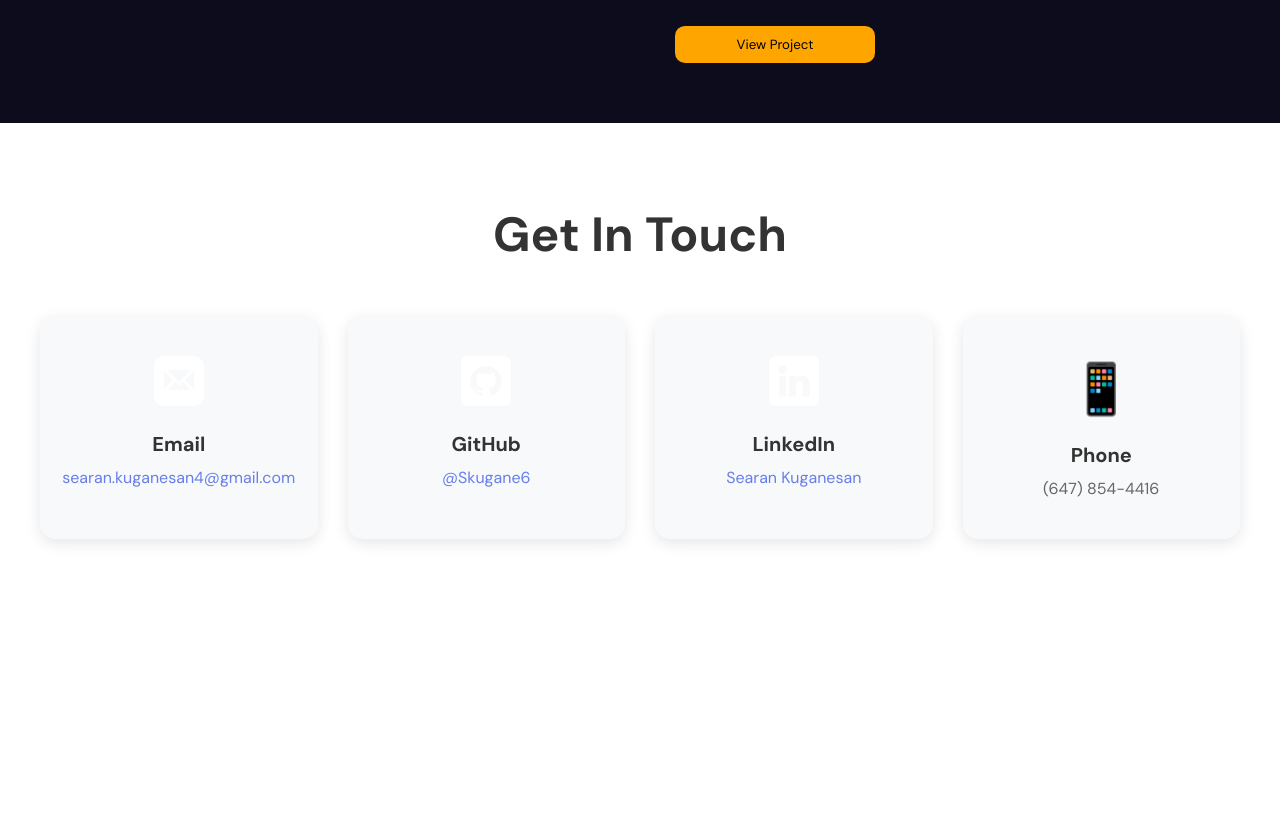
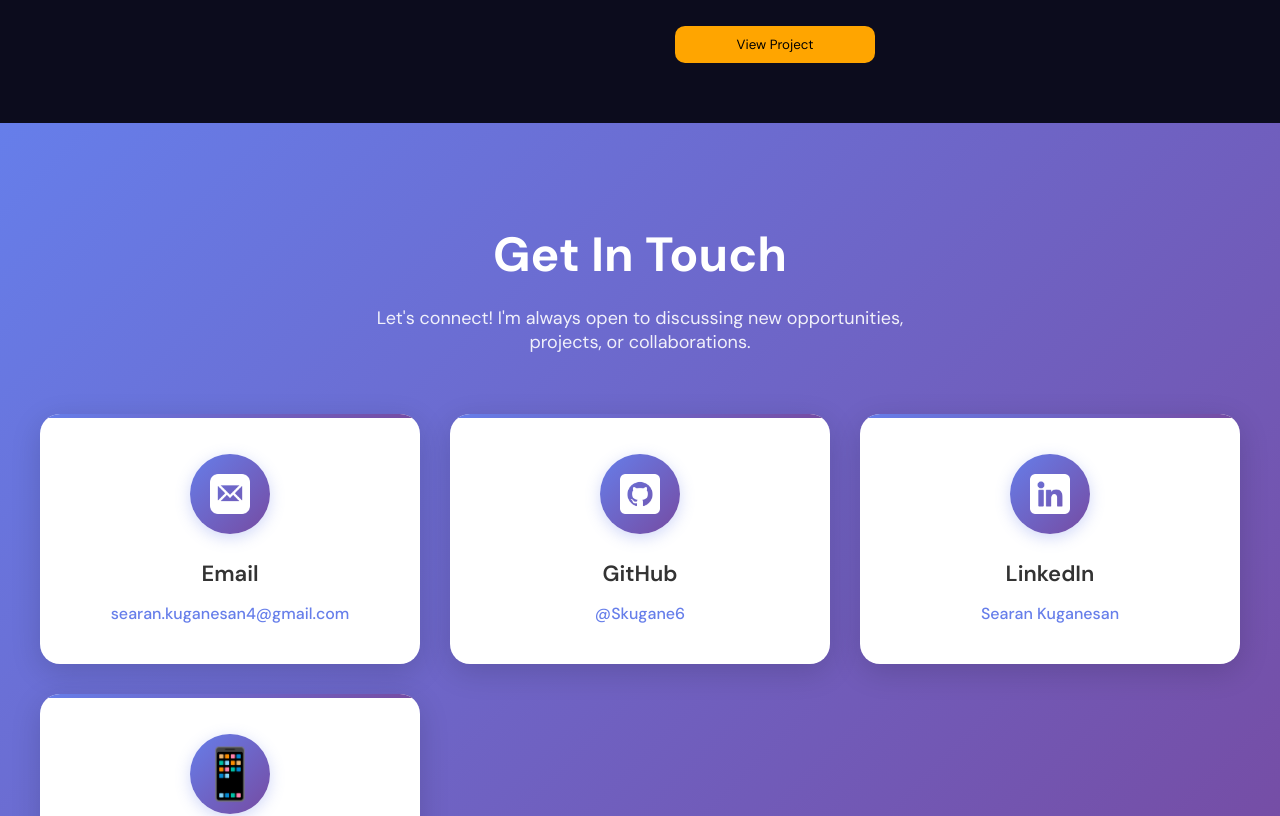
Before and after one commit to Skugane6/portfolioV3, a React (Vite) app: page / in a window 1280 px wide. Shown: the part 6420-7236 px from the top of the page. Built offline with nearby package versions, Linux system fonts and the light colour scheme.

Commit message:
redesign contact section and fix featured works overlap

```diff
--- a/src/components/portfolio/Portfolio.jsx
+++ b/src/components/portfolio/Portfolio.jsx
@@ -197,6 +197,9 @@ const Portfolio = ({ onEnterMuseum }) => {
       {/* Contact Section */}
       <section className="contact-section">
         <h2 className="section-heading">Get In Touch</h2>
+        <p className="section-subheading">
+          Let's connect! I'm always open to discussing new opportunities, projects, or collaborations.
+        </p>
         <div className="contact-grid">
           <div className="contact-card">
             <div className="contact-icon">
--- a/src/components/portfolio/portfolio.scss
+++ b/src/components/portfolio/portfolio.scss
@@ -243,74 +243,128 @@
   }
 
   .contact-section {
-    padding: 80px 20px;
-    background: white;
+    padding: 100px 20px;
+    background: linear-gradient(135deg, #667eea 0%, #764ba2 100%);
     text-align: center;
+    position: relative;
+    z-index: 200;
 
     .section-heading {
       font-size: 48px;
-      margin-bottom: 50px;
-      color: #333;
+      margin-bottom: 20px;
+      color: white;
+      font-weight: 700;
 
       @include mobile {
         font-size: 32px;
       }
     }
 
+    .section-subheading {
+      font-size: 18px;
+      color: rgba(255, 255, 255, 0.9);
+      margin-bottom: 60px;
+      max-width: 600px;
+      margin-left: auto;
+      margin-right: auto;
+
+      @include mobile {
+        font-size: 16px;
+        margin-bottom: 40px;
+      }
+    }
+
     .contact-grid {
       display: grid;
-      grid-template-columns: repeat(auto-fit, minmax(250px, 1fr));
+      grid-template-columns: repeat(auto-fit, minmax(280px, 1fr));
       gap: 30px;
       max-width: 1200px;
       margin: 0 auto;
 
       @include mobile {
         grid-template-columns: 1fr;
+        gap: 20px;
       }
     }
 
     .contact-card {
-      background: #f8f9fa;
-      padding: 40px 20px;
-      border-radius: 15px;
-      box-shadow: 0 4px 15px rgba(0, 0, 0, 0.1);
+      background: white;
+      padding: 40px 30px;
+      border-radius: 20px;
+      box-shadow: 0 8px 30px rgba(0, 0, 0, 0.15);
       transition: all 0.3s ease;
+      position: relative;
+      overflow: hidden;
+
+      &::before {
+        content: '';
+        position: absolute;
+        top: 0;
+        left: 0;
+        right: 0;
+        height: 4px;
+        background: linear-gradient(90deg, #667eea 0%, #764ba2 100%);
+      }
 
       &:hover {
-        transform: translateY(-5px);
-        box-shadow: 0 6px 20px rgba(0, 0, 0, 0.15);
+        transform: translateY(-10px);
+        box-shadow: 0 15px 40px rgba(0, 0, 0, 0.25);
       }
 
       .contact-icon {
-        margin-bottom: 20px;
+        margin-bottom: 25px;
+        display: flex;
+        justify-content: center;
+        align-items: center;
+        width: 80px;
+        height: 80px;
+        margin-left: auto;
+        margin-right: auto;
+        border-radius: 50%;
+        background: linear-gradient(135deg, #667eea 0%, #764ba2 100%);
+        box-shadow: 0 4px 15px rgba(102, 126, 234, 0.3);
 
         img {
-          width: 50px;
-          height: 50px;
+          width: 40px;
+          height: 40px;
           object-fit: contain;
+          filter: brightness(0) invert(1);
         }
       }
 
       .contact-icon-emoji {
         font-size: 50px;
         margin-bottom: 20px;
+        width: 80px;
+        height: 80px;
+        margin-left: auto;
+        margin-right: auto;
+        border-radius: 50%;
+        background: linear-gradient(135deg, #667eea 0%, #764ba2 100%);
+        display: flex;
+        align-items: center;
+        justify-content: center;
+        box-shadow: 0 4px 15px rgba(102, 126, 234, 0.3);
       }
 
       h3 {
-        font-size: 20px;
-        margin-bottom: 10px;
+        font-size: 22px;
+        margin-bottom: 15px;
         color: #333;
+        font-weight: 600;
       }
 
       a {
         color: #667eea;
         text-decoration: none;
         font-size: 16px;
-        transition: color 0.3s ease;
+        font-weight: 500;
+        transition: all 0.3s ease;
+        display: inline-block;
 
         &:hover {
           color: #764ba2;
-          text-decoration: underline;
+          transform: scale(1.05);
         }
       }
 
@@ -318,6 +372,7 @@
         color: #666;
         font-size: 16px;
         margin: 0;
+        font-weight: 500;
       }
     }
   }
```
